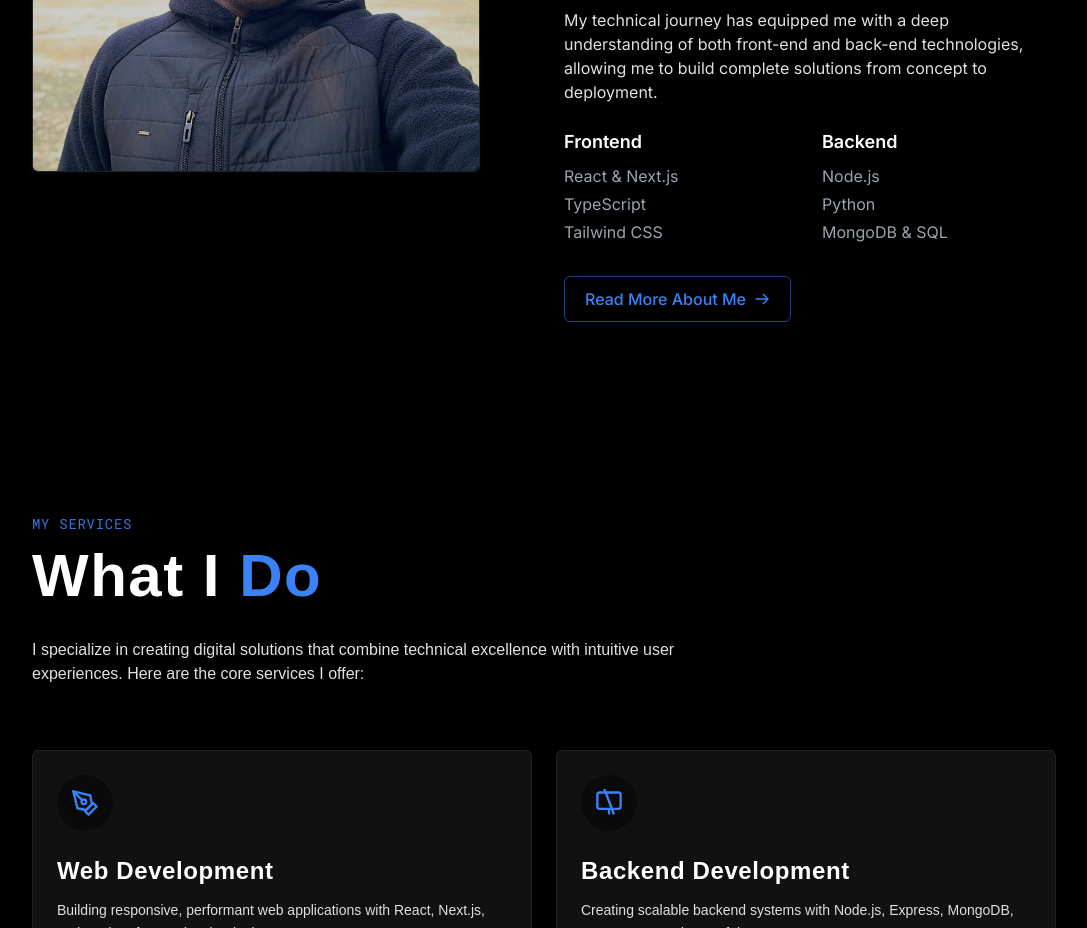
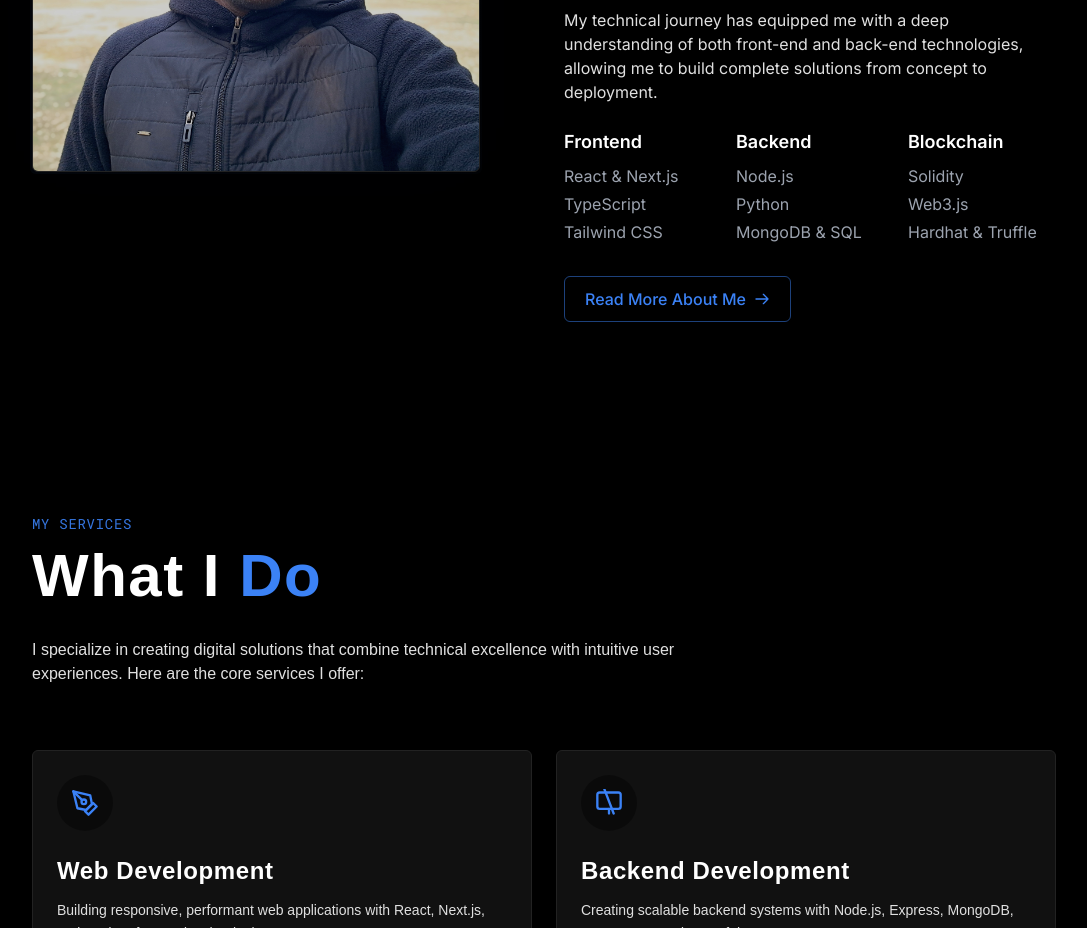
Before and after one commit to atulm18014/Portfolio, a React (Vite) app: page / in a window 1280 px wide. Shown: the part 1140-2068 px from the top of the page, without its empty margins (96-1183 px from the left). Built offline with nearby package versions, Linux system fonts and the light colour scheme; a web font is replaced by a local one.

Commit message:
Enhance About component: update grid layout for skills and add Blockchain section

```diff
--- a/src/components/About.jsx
+++ b/src/components/About.jsx
@@ -65,7 +65,7 @@ const About = () => {
             My technical journey has equipped me with a deep understanding of both front-end and back-end technologies, allowing me to build complete solutions from concept to deployment.
           </p>
 
-          <div className="grid grid-cols-2 gap-6 mb-8">
+          <div className="grid grid-cols-2 sm:grid-cols-3 gap-6 mb-8">
             <div>
               <h4 className="text-lg font-semibold mb-2">Frontend</h4>
               <ul className="text-muted space-y-1">
@@ -80,6 +80,14 @@ const About = () => {
                 <li>Node.js</li>
                 <li>Python</li>
                 <li>MongoDB & SQL</li>
+              </ul>
+            </div>
+            <div>
+              <h4 className="text-lg font-semibold mb-2">Blockchain</h4>
+              <ul className="text-muted space-y-1">
+                <li>Solidity</li>
+                <li>Web3.js</li>
+                <li>Hardhat & Truffle</li>
               </ul>
             </div>
           </div>
```
